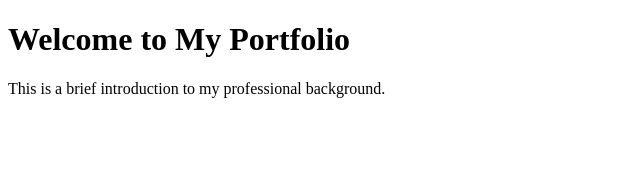
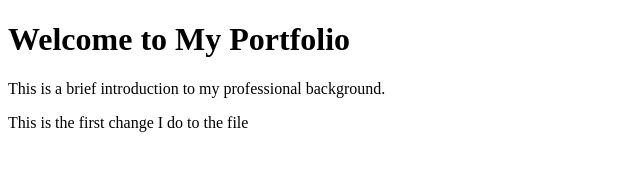
Before and after one commit to msoilan/msoilan.github.io, a plain HTML site: page index.html in a window 1280 px wide. Shown: the whole page, without its empty margins (0-640 px from the left). Drawn offline with Linux system fonts and the light colour scheme.

Commit message:
Testing local commit of index.html.

```diff
--- a/index.html
+++ b/index.html
@@ -8,5 +8,6 @@
 <body>
     <h1>Welcome to My Portfolio</h1>
     <p>This is a brief introduction to my professional background.</p>
+    <p> This is the first change I do to the file</p>
 </body>
 </html>
```
